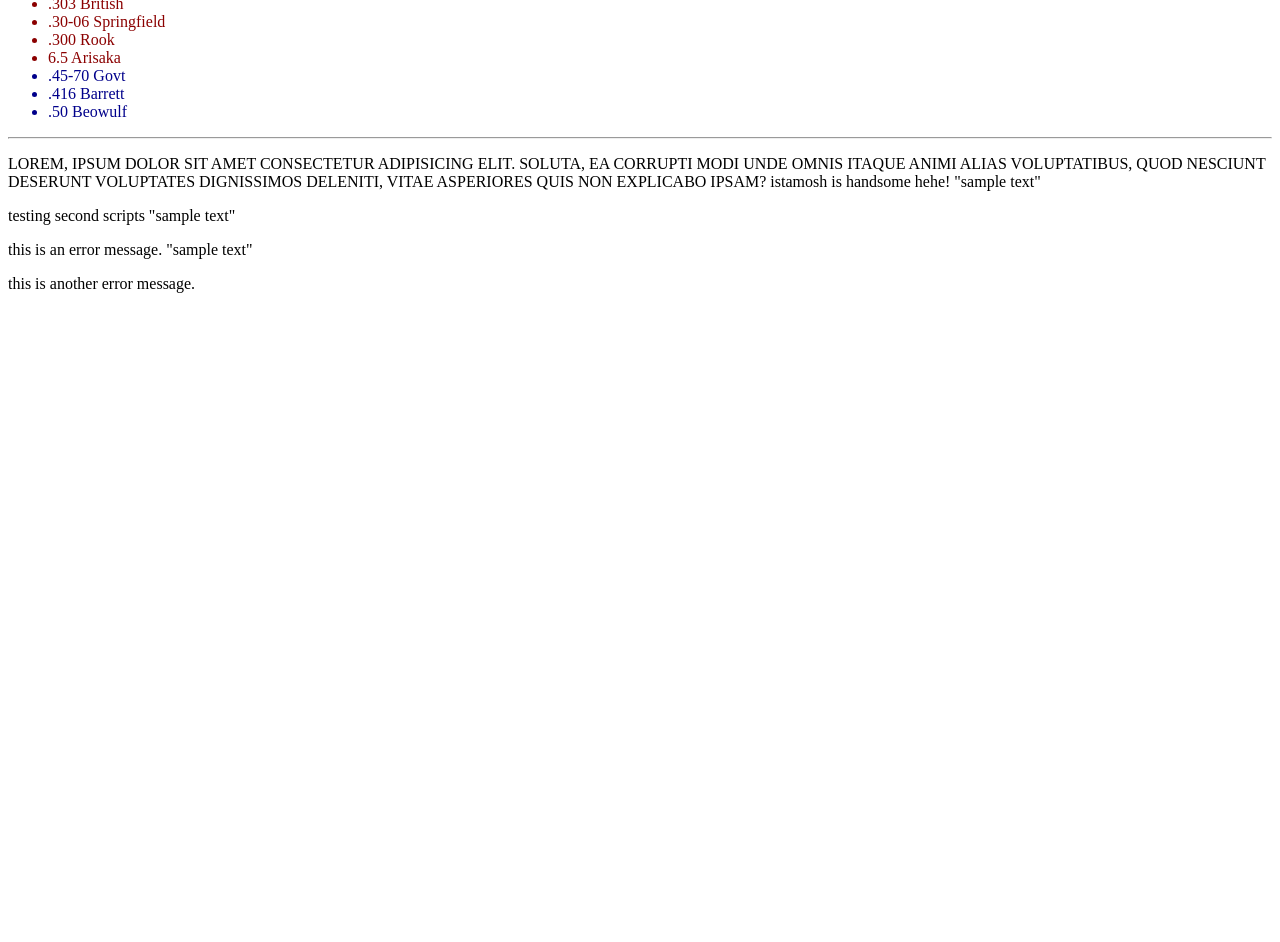
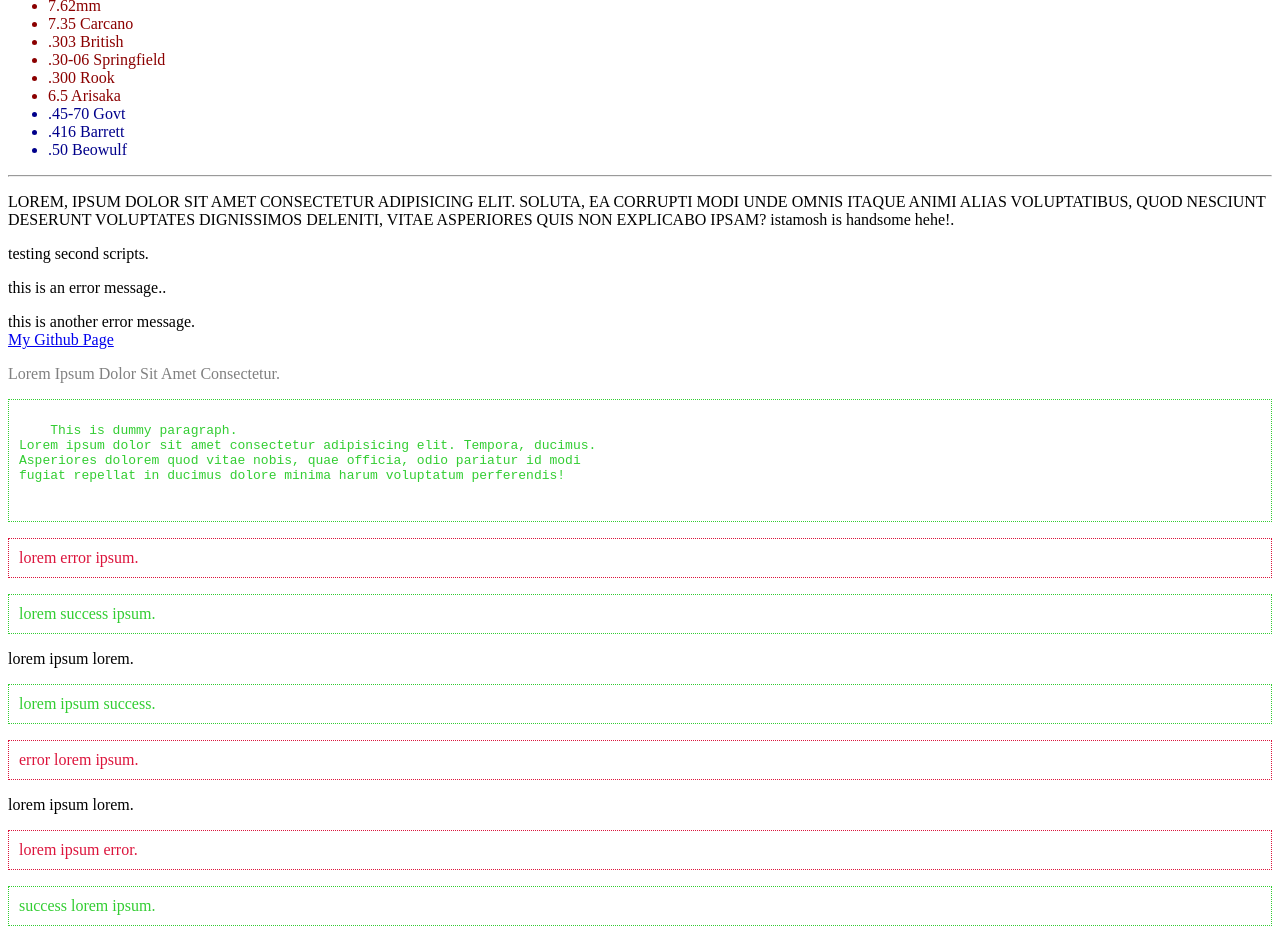
Before and after one commit to istamosh/samplejs, a plain HTML site: page index.html in a window 1280 px wide. Shown: the part 300-1242 px from the top of the page. Before the commit the page ends 800 px from the top, so only its background shows below. Drawn offline with Linux system fonts and the light colour scheme.

Commit message:
More QueryDOM fetch, get, and set attribute, manipulate innerText prop, override custom attribute name and style, adding more style w/o overide, adding, removing, and toggle class beside existing class w/ css styling, self-challenge and comparing it with Mr.Shaun's code, textContent vs innerText properties example.

```diff
--- /dev/null
+++ b/css/style.css
@@ -0,0 +1,11 @@
+.fail{
+    padding: 10px;
+    color: crimson;
+    border: 1px dotted crimson;
+}
+
+.success{
+    padding: 10px;
+    color: limegreen;
+    border: 1px dotted limegreen;
+}
--- a/index.html
+++ b/index.html
@@ -3,6 +3,7 @@
     <meta charset="UTF-8">
     <meta http-equiv="X-UA-Compatible" content="IE=edge">
     <meta name="viewport" content="width=device-width, initial-scale=1.0">
+    <link rel="stylesheet" href="css/style.css">
     <title>Istamosh JS test</title>
 </head>
 <body>
@@ -10,7 +11,7 @@
         alert('hello world!');
     </script> -->
 
-    <h1 id="page-title">Welcome to Istamosh Website</h1>
+    <h1 id="page-title" style="color:saddlebrown">Welcome to Istamosh Website</h1>
 
     <div class="foreword">
         <pre>
@@ -38,6 +39,32 @@ All thanks to Mr. Shaun, YT: TheNetNinja
 
     <div class="error">this is another error message.</div>
 
+    <a href="http://www.google.com">Google Search Engine</a>
+
+    <p class="lipsum">Lorem Ipsum Dolor Sit Amet Consectetur</p>
+
+    <div class="dummy">
+        <pre>
+    This is dummy paragraph.
+Lorem ipsum dolor sit amet consectetur adipisicing elit. Tempora, ducimus.
+Asperiores dolorem quod vitae nobis, quae officia, odio pariatur id modi
+fugiat repellat in ducimus dolore minima harum voluptatum perferendis!
+        </pre>
+    </div>
+
+    <!-- challenge: if p text contains error,
+        add fail class, if contain success,
+        add success class, derived from CSS -->
+    <div class="selfChallenge">
+        <p>lorem error ipsum</p>
+        <p>lorem success ipsum</p>
+        <p>lorem ipsum lorem</p>
+        <p>lorem ipsum success</p>
+        <p>error lorem ipsum</p>
+        <p>lorem ipsum lorem</p>
+        <p>lorem ipsum error</p>
+        <p>success lorem ipsum</p>
+    </div>
     <!-- scripts must be at the bottom to prevent class reference null error -->
     <script src="scripts/sandbox.js"></script>
     <script src="scripts/scripts.js"></script>
--- a/scripts/scripts.js
+++ b/scripts/scripts.js
@@ -73,7 +73,7 @@ textInsidePTag.innerText += ' istamosh is handsome hehe!';
 // and add sample text for each of it
 const textsInsidePTag = document.querySelectorAll('p');
 textsInsidePTag.forEach(param => {
-    param.innerText += ' "sample text"';
+    param.innerText += '.';
     console.log(param.innerText)
 });
 
@@ -97,3 +97,73 @@ const warehouseList = document.querySelector('.warehouse');
 rifleCartridge.forEach(content => {
     warehouseList.innerHTML += `<li style="color: darkblue">${content}</li>`;
 });
+
+// fetch href attribute inline from anchor link
+const someLink = document.querySelector('a');
+console.log(someLink.getAttribute('href'));
+// override google link to istamosh github page
+someLink.setAttribute('href', 'https://github.com/istamosh');
+someLink.innerText = 'My Github Page';
+
+// getting class name from P tag
+const lipsum = document.querySelector('.lipsum');
+console.log(lipsum.getAttribute('class'));
+// override attribute name and adding style
+lipsum.setAttribute('lipsum', 'bottomLipsum');
+lipsum.setAttribute('style', 'color: gray;');
+
+// adding style (not override) h1 tag
+// using setAttribute() will overrides it
+// using CSSStyleDeclaration properties allows more style
+const welcomeTitle = document.querySelector('h1');
+// view all moddable properties
+console.log(welcomeTitle.style);
+// adding more title styles
+const titleStyle = welcomeTitle.style;
+titleStyle.margin = '50px';
+titleStyle.color = 'dimgray';
+titleStyle.fontSize = '40px';
+titleStyle.marginBottom = '5px';
+
+// adding/changing class component in DOM
+// showing all possible DOMTokenList
+const dummy = document.querySelector('.dummy');
+console.log(dummy.classList);
+// adding class name from css predefined classes
+// if class name is "dummy", it will become "dummy fail"
+// the pointer will be "div.dummy.fail"
+dummy.classList.add('fail');
+// removing fail
+dummy.classList.remove('fail');
+// adding success class
+dummy.classList.add('success');
+
+// ----- //
+// self challenge: if p text contains error, add fail class, if not, add success class
+const challenge = document.querySelectorAll('.selfChallenge > p');
+challenge.forEach(element => {
+    if (element.innerText.includes('error')){
+        element.classList.add('fail');
+    } else if (element.innerText.includes('success')) {
+        element.classList.add('success');
+    }
+});
+
+// innerText can be hidden by <span> tag,
+// meaning it can bypass if checks like my code above
+// to keep it strict we use textContent property
+challenge.forEach(p => {
+    if(p.textContent.includes('error')){
+        p.classList.add('fail');
+    }
+    if(p.textContent.includes('success')){
+        p.classList.add('success');
+    }
+})
+
+// toggle on/off class name on title area
+// copying from title selector on inspect element
+const titleID = document.querySelector('#page-title');
+titleID.classList.toggle('testclass');
+// coding this again will remove said class
+titleID.classList.toggle('testclass');
```
